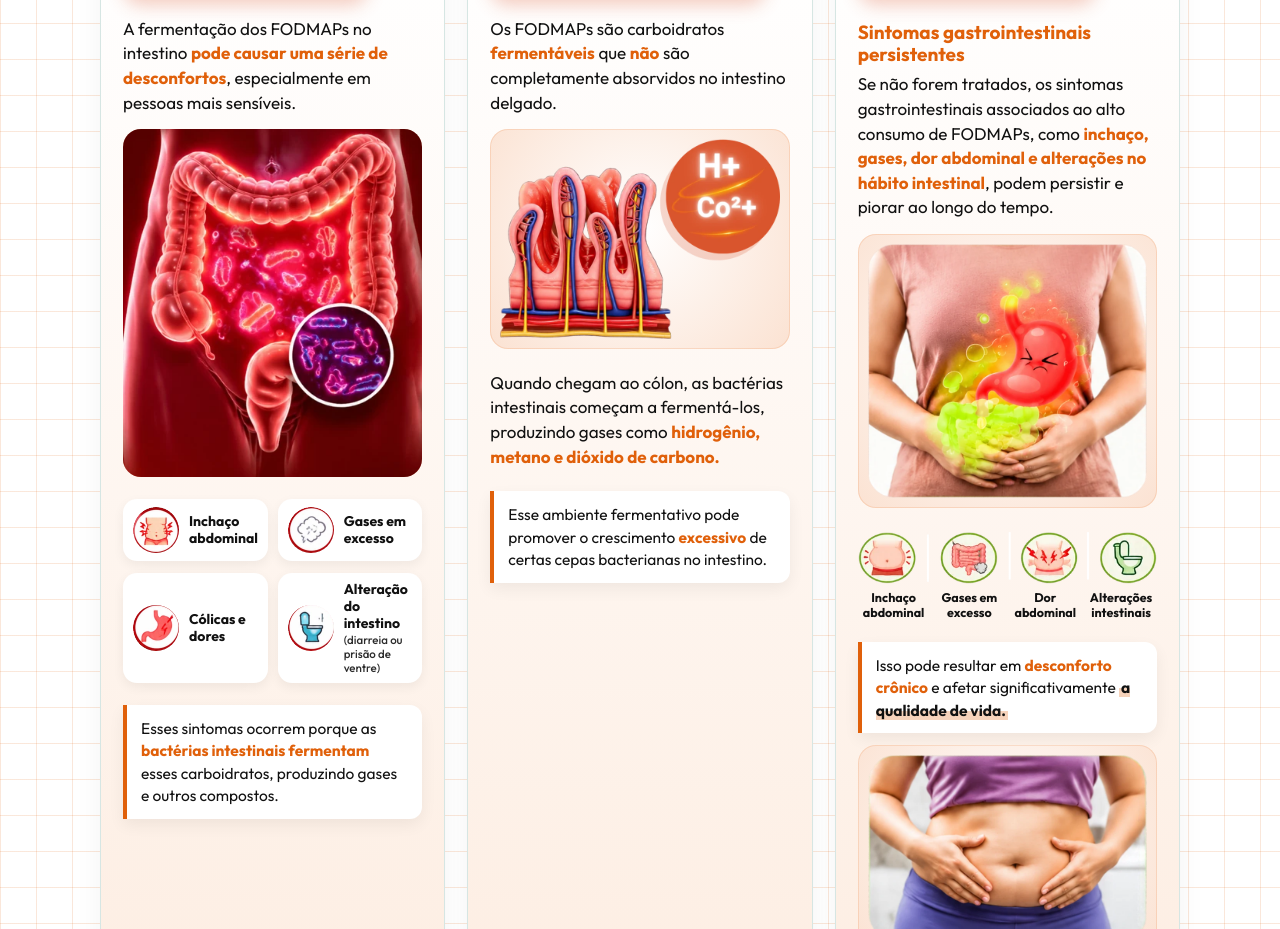
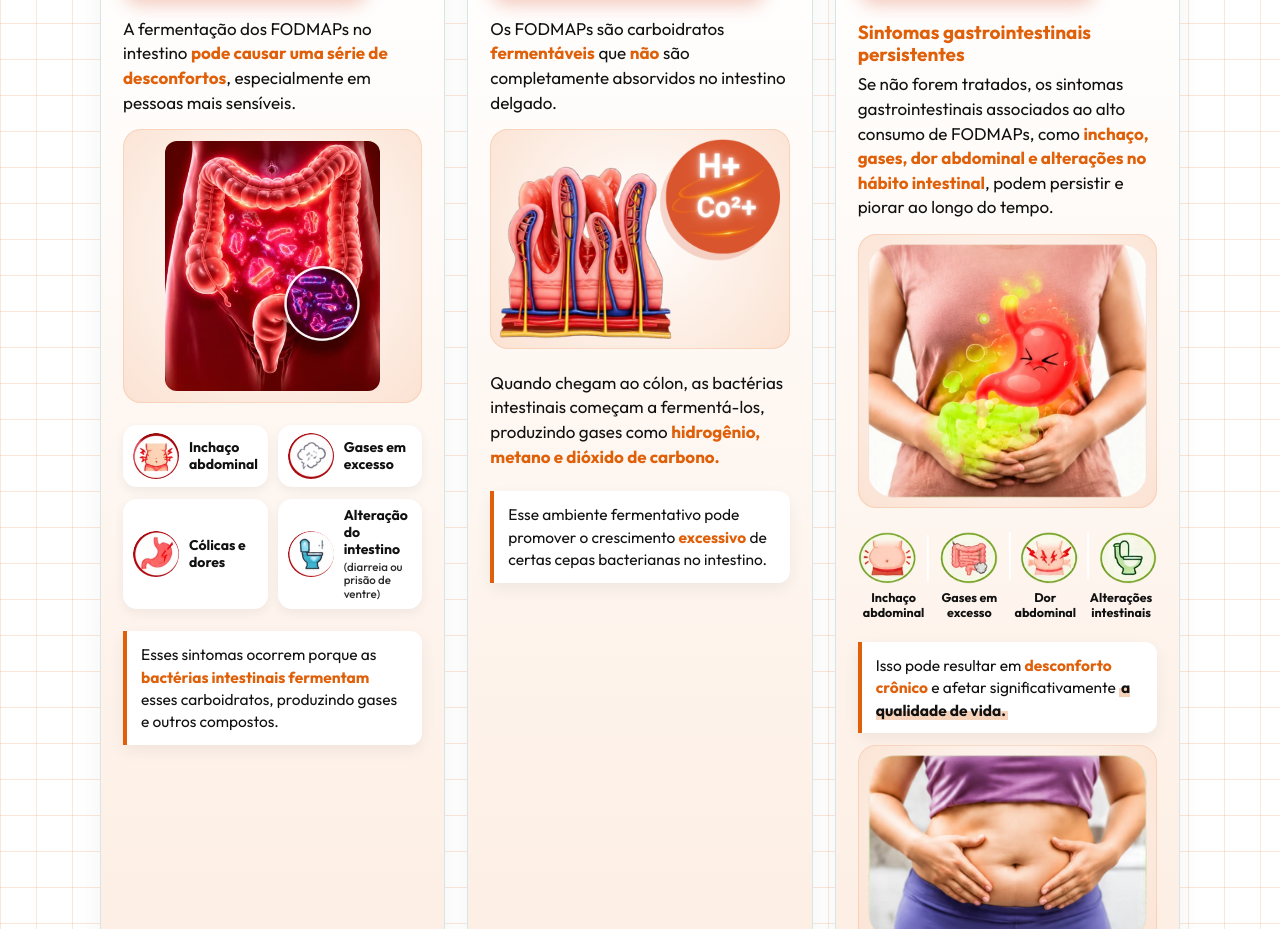
Before and after one commit to novvasaudeintegrativa-cmyk/desparasitacaodescomplicada, a plain HTML site: page index.html in a window 1280 px wide. Shown: the part 1923-2852 px from the top of the page. Drawn offline with Linux system fonts and the light colour scheme.

Commit message:
Dores: imagem do intestino (card 1) mais baixa, com espaco vazio nas laterais
Co-Authored-By: Claude Sonnet 5.5 <noreply@anthropic.com>

```diff
--- a/index.html
+++ b/index.html
@@ -812,6 +812,8 @@ details.forms .fbody{padding:16px 18px 18px}
 .dcard.fod .ficonlist img{width:46px;height:46px;flex:none;border-radius:50%;object-fit:cover}
 .dcard.fod .ficonlist span{font-size:14px;font-weight:700;line-height:1.2;color:var(--ink)}
 .dcard.fod .ficonlist small{display:block;font-weight:500;font-size:11.5px;color:var(--muted);margin-top:2px}
+.dcard.fod .fimg.slim{padding:12px;display:flex;justify-content:center}
+.dcard.fod .fimg.slim img{width:auto;max-width:100%;height:250px;border-radius:12px}
 .dcard.vazio{border:1.5px dashed rgba(224,96,10,.5);background:repeating-linear-gradient(45deg,#fdf1e9,#fdf1e9 12px,#fbe5d7 12px,#fbe5d7 24px);box-shadow:none;min-height:300px;align-items:center;justify-content:center;text-align:center;font-weight:600;color:var(--ink)}
 .dcard.vazio small{display:block;font-weight:400;font-size:13px;color:var(--muted)}
 @media(max-width:1000px){.dores .dgrid{grid-template-columns:repeat(2,1fr)}}
@@ -979,7 +981,7 @@ img,video,svg{max-width:100%}
       <div class="fsteps">
         <div class="fstep">
           <p>A fermentação dos FODMAPs no intestino <b>pode causar uma série de desconfortos</b>, especialmente em pessoas mais sensíveis.</p>
-          <div class="fimg photo"><img src="imgs/Dores/colon-fermentacao.webp" alt="Ilustração do intestino grosso com bactérias ampliadas" loading="lazy" width="389" height="452"></div>
+          <div class="fimg photo slim"><img src="imgs/Dores/colon-fermentacao.webp" alt="Ilustração do intestino grosso com bactérias ampliadas" loading="lazy" width="389" height="452"></div>
         </div>
         <div class="fstep">
           <ul class="ficonlist"><li><img src="imgs/Dores/ico-inchaco.webp" alt="" loading="lazy" width="92" height="94"><span>Inchaço abdominal</span></li><li><img src="imgs/Dores/ico-gases.webp" alt="" loading="lazy" width="92" height="94"><span>Gases em excesso</span></li><li><img src="imgs/Dores/ico-colicas.webp" alt="" loading="lazy" width="92" height="94"><span>Cólicas e dores</span></li><li><img src="imgs/Dores/ico-intestino.webp" alt="" loading="lazy" width="92" height="94"><span>Alteração do intestino<small>(diarreia ou prisão de ventre)</small></span></li></ul>
```
